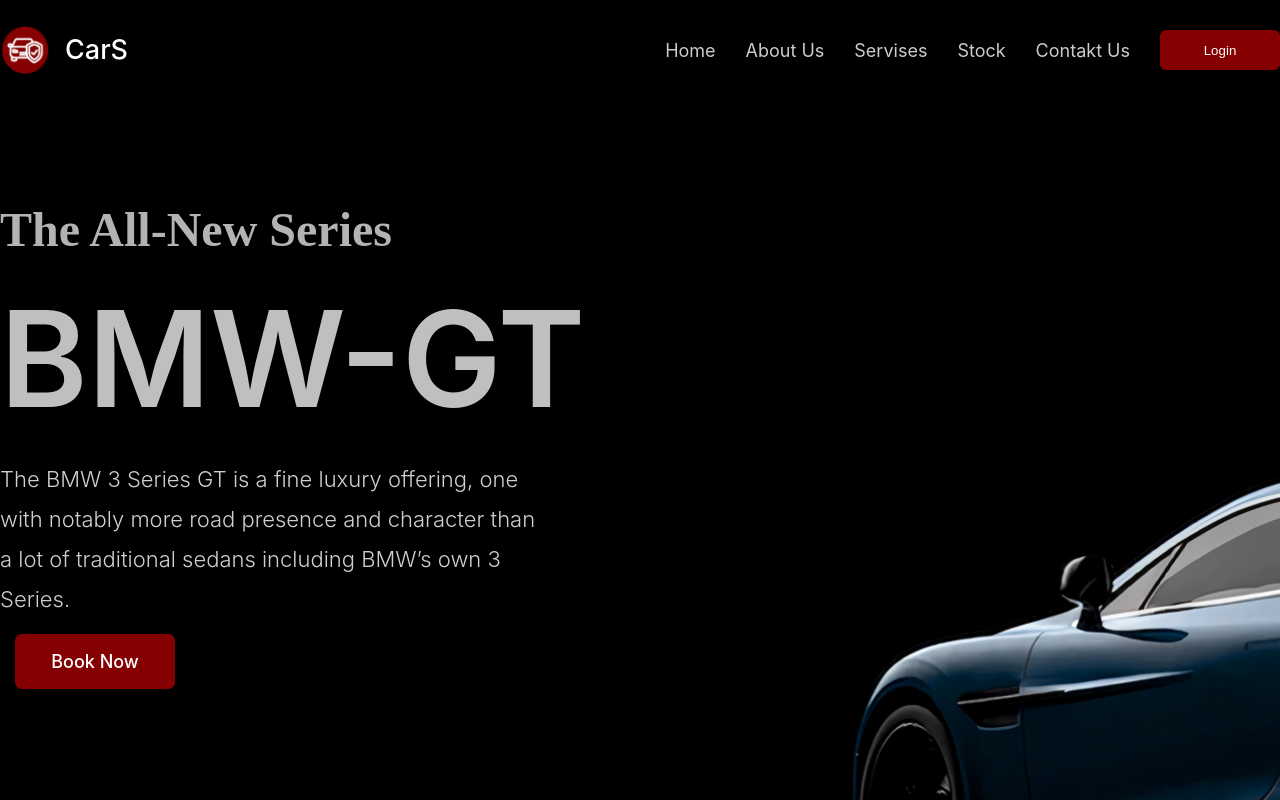
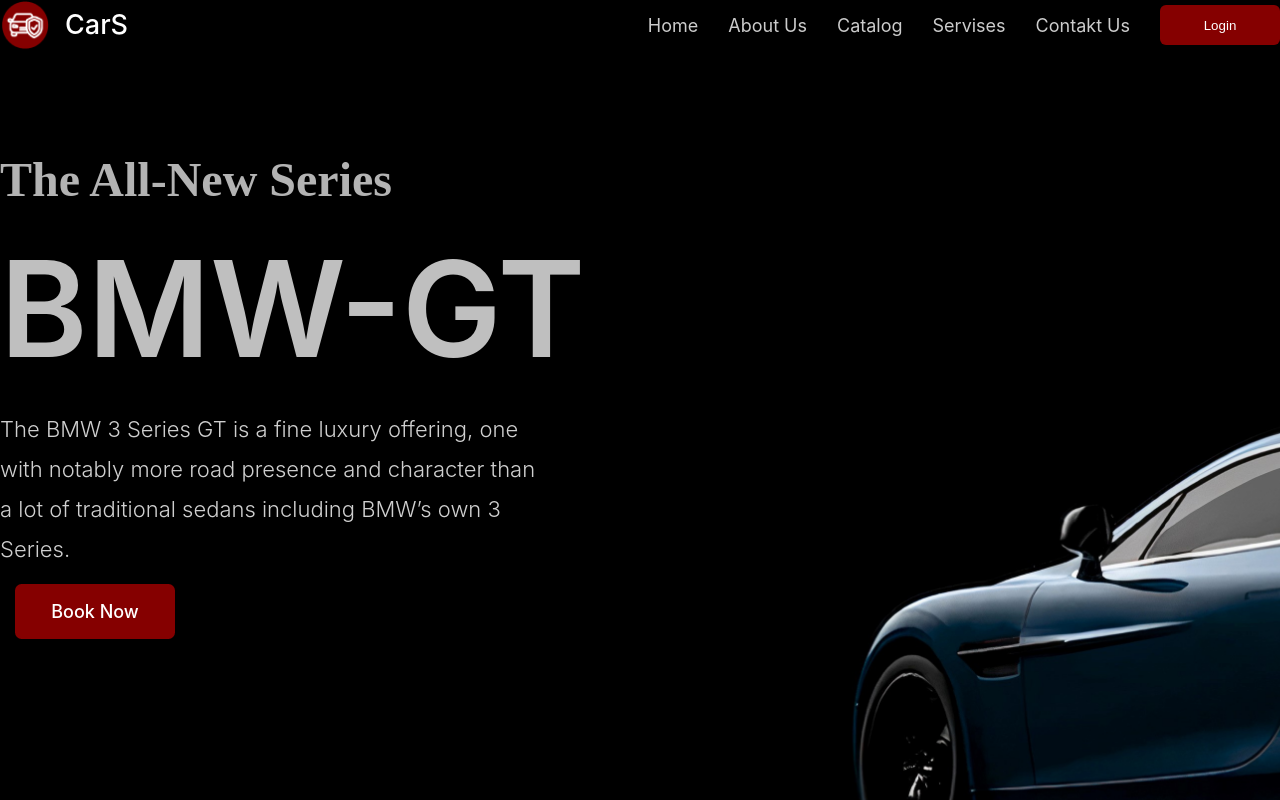
Before and after one commit to MedmakNP/CarS_React_App, a React (Create React App) app: page / in a window 1280 px wide. Shown: the top 800 px of the page. Built offline with nearby package versions, Linux system fonts and the light colour scheme; no server answers.

Commit message:
LESSON 7 add Hoc

```diff
--- a/src/App.js
+++ b/src/App.js
@@ -1,4 +1,4 @@
-import Header from './Content/Header/Header';
+import WrappedHeader from './Content/Header/Hoc';
 import Intro from './Content/Intro/Intro';
 import Services from './Content/Services/Services';
 import Catalog from './Content/Catalog/Catalog';
@@ -12,7 +12,7 @@
 function App() {
   return (
     <div>
-      <Header />
+      <WrappedHeader />
       <Intro />
       <Services />
       <Catalog />
--- a/src/Content/Constants/CatalogArray.js
+++ b/src/Content/Constants/CatalogArray.js
@@ -5,10 +5,10 @@
 import THAR from '../Images/THAR.png';
 
 const tabData = [
-  { text: 'Porshe', id: 1, img: TataNexon },
-  { text: 'Tata Nexon', id: 2, img: Porsche },
-  { text: 'Mercedes-Benz', id: 3, img: rangeRoverSport },
-  { text: 'Range Rover Sport', id: 4, img: MercedesBenz },
+  { text: 'Porshe', id: 1, img: Porsche },
+  { text: 'Tata Nexon', id: 2, img: TataNexon },
+  { text: 'Mercedes-Benz', id: 3, img: MercedesBenz },
+  { text: 'Range Rover Sport', id: 4, img: rangeRoverSport },
   { text: 'Thar', id: 5, img: THAR }
 ];
 
--- a/src/Content/Header/Header.js
+++ b/src/Content/Header/Header.js
@@ -1,26 +1,14 @@
-import classes from './Header.module.css';
-import logo from '../Images/logo.png';
+import HeaderView from './HeaderView';
 
 function Header() {
+  const navigation = (offset) => {
+    window.scrollTo(0, offset);
+  };
   return (
-    <div className={classes.header}>
-      <div className={classes.container}>
-        <div className={classes.inner}>
-          <div className={classes.wrap}>
-            <img src={logo} className={classes.logo} alt="logo" />
-            <p className={classes.title}>CarS</p>
-          </div>
-          <div className={classes.hotBar}>
-            <p className={classes.menu}>Home</p>
-            <p className={classes.menu}>About Us</p>
-            <p className={classes.menu}>Servises</p>
-            <p className={classes.menu}>Stock</p>
-            <p className={classes.menu}>Contakt Us</p>
-            <button type="button" className={classes.btn}>Login</button>
-          </div>
-        </div>
-      </div>
-    </div>
+    <HeaderView
+      navigation={navigation}
+    />
   );
 }
+
 export default Header;
--- a/src/Content/Header/Header.module.css
+++ b/src/Content/Header/Header.module.css
@@ -1,3 +1,10 @@
+html {
+  scroll-behavior: smooth;
+}
+
+body {
+  transition: transform 0.3s ease-in-out;
+}
 .container
 {
     height:100%;
@@ -6,10 +13,12 @@
     margin:0 auto;
 }
 .header{
-  height: 100px;
+  position: sticky;
+  top: 0;
+  height: 50px;
   width: 100%;
   background-color: black;
-
+  z-index: 999;
 }
 .logo{
   width: 50px;
@@ -42,6 +51,7 @@
   line-height: 27px;
   opacity: 0.8;
   margin: auto;
+  text-decoration: none;
 }
 .btn{
   color: white;
--- /dev/null
+++ b/src/Content/Header/HeaderView.js
@@ -0,0 +1,31 @@
+import PropTypes from 'prop-types';
+import classes from './Header.module.css';
+import logo from '../Images/logo.png';
+
+function HeaderView({ navigation }) {
+  return (
+    <div className={classes.header}>
+      <div className={classes.container}>
+        <div className={classes.inner}>
+          <div className={classes.wrap}>
+            <img src={logo} className={classes.logo} alt="logo" />
+            <p className={classes.title}>CarS</p>
+          </div>
+          <div className={classes.hotBar}>
+            <a href="#home" className={classes.menu} onClick={() => navigation(0)}>Home</a>
+            <a href="#About Us" className={classes.menu} onClick={() => navigation(1100)}>About Us</a>
+            <a href="#Servises" className={classes.menu} onClick={() => navigation(1750)}>Catalog</a>
+            <a href="#Stock" className={classes.menu} onClick={() => navigation(2950)}>Servises</a>
+            <a href="#Contact" className={classes.menu} onClick={() => navigation(6500)}>Contakt Us</a>
+            <button type="button" className={classes.btn}>Login</button>
+          </div>
+        </div>
+      </div>
+    </div>
+  );
+}
+
+HeaderView.propTypes = {
+  navigation: PropTypes.func.isRequired,
+};
+export default HeaderView;
--- /dev/null
+++ b/src/Content/Header/Hoc.js
@@ -0,0 +1,14 @@
+import React, { useEffect } from 'react';
+import Header from './Header';
+
+function withLogger(WrappedHeader) {
+  return function WithLogger() {
+    useEffect(() => {
+      console.log('Header has downloads');
+    }, []);
+
+    return <WrappedHeader />;
+  };
+}
+
+export default withLogger(Header);
--- a/src/Content/Table/TableView.js
+++ b/src/Content/Table/TableView.js
@@ -38,7 +38,7 @@
               >
                 <td
                   onClick={() => handleActiveElem(index)}
-                  onKeyDown={0}
+                  onKeyDown={() => {}}
                   className={index === activeElem ? classes.activeElem : ''}
                 >
                   {val.fullname.brand}
```
